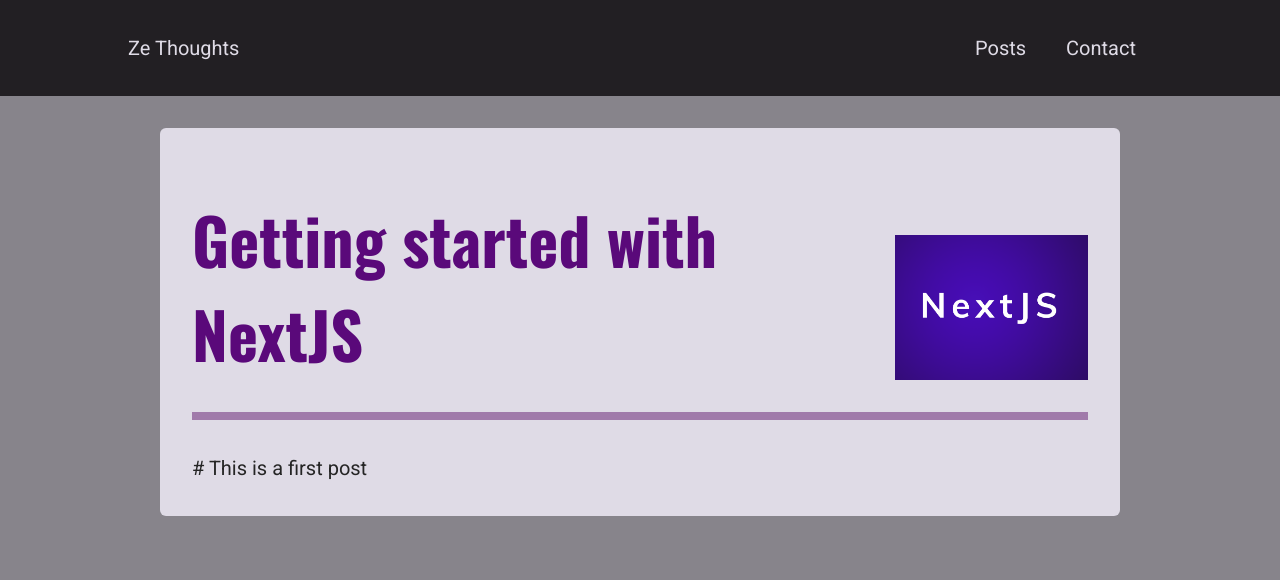
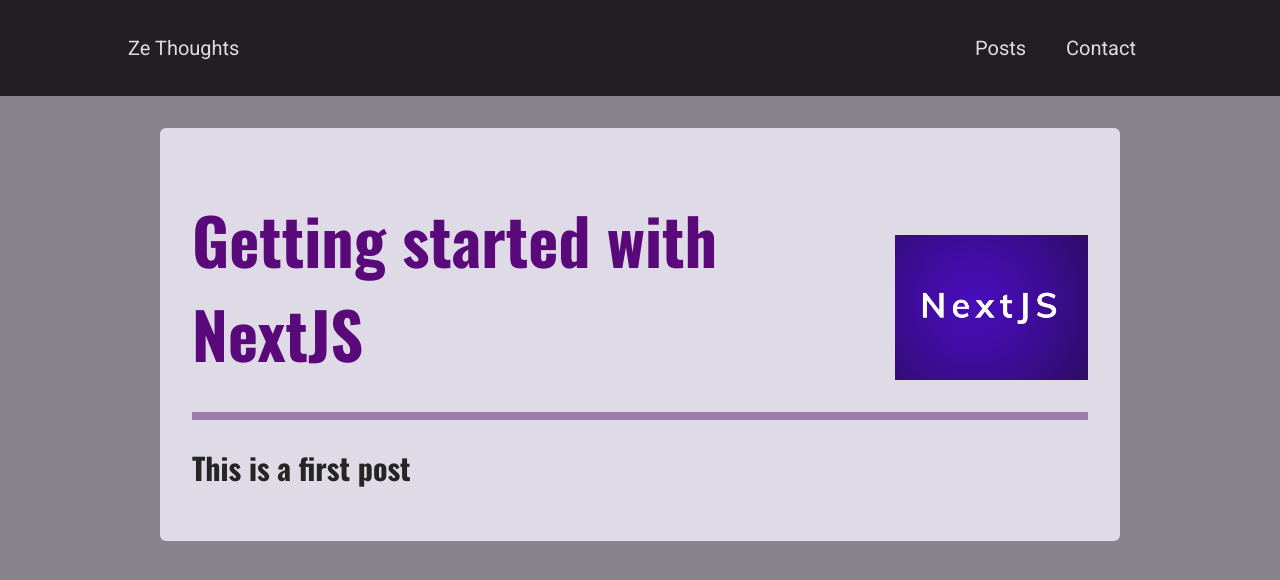
Before and after one commit to 0surface/blog, a Next.js app: page /posts/getting-started-with-nextjs in a window 1280 px wide. Shown: the top 580 px of the page. Built offline with nearby package versions, Linux system fonts and the light colour scheme.

Commit message:
rendering markdown as JSX

```diff
--- a/components/posts/post-content.js
+++ b/components/posts/post-content.js
@@ -1,3 +1,4 @@
+import ReactMarkdown from 'react-markdown'
 import PostHeader from './post-header'
 import classes from './post-content.module.css'
 
@@ -15,7 +16,7 @@
   return (
     <article className={classes.content}>
       <PostHeader title={DUMMY_POST.title} image={imagePath} />
-      {DUMMY_POST.content}
+      <ReactMarkdown>{DUMMY_POST.content}</ReactMarkdown>
     </article>
   )
 }
--- a/package.json
+++ b/package.json
@@ -10,7 +10,8 @@
   "dependencies": {
     "next": "12.0.10",
     "react": "17.0.2",
-    "react-dom": "17.0.2"
+    "react-dom": "17.0.2",
+    "react-markdown": "^8.0.0"
   },
   "devDependencies": {
     "eslint": "8.8.0",
```
Also changed, not shown: 1 other file (tests, documents, lock files or other folders).
